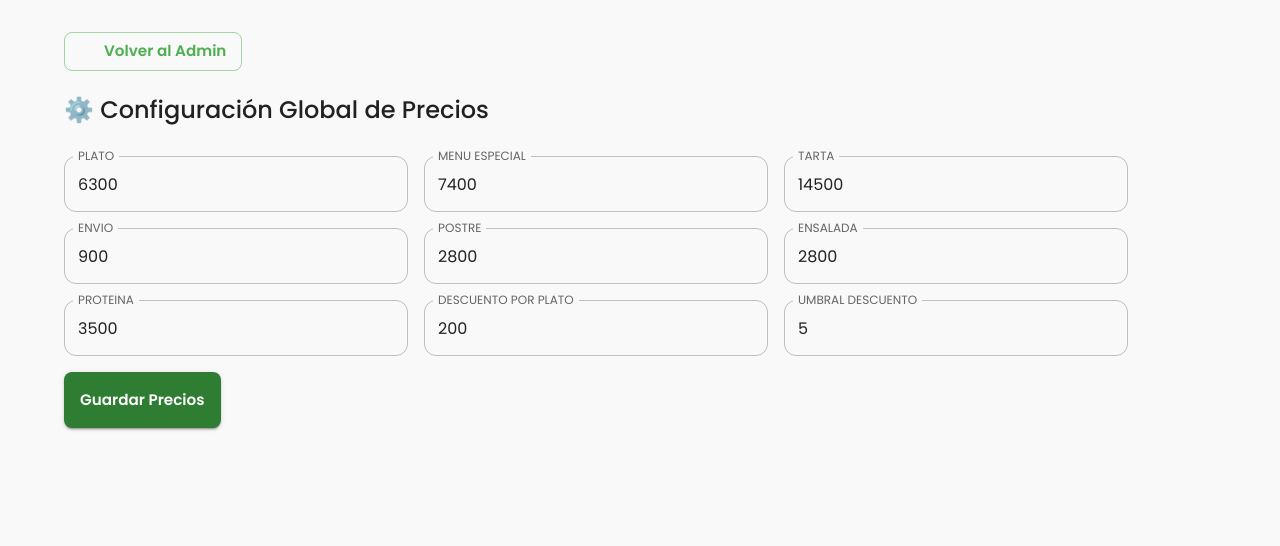
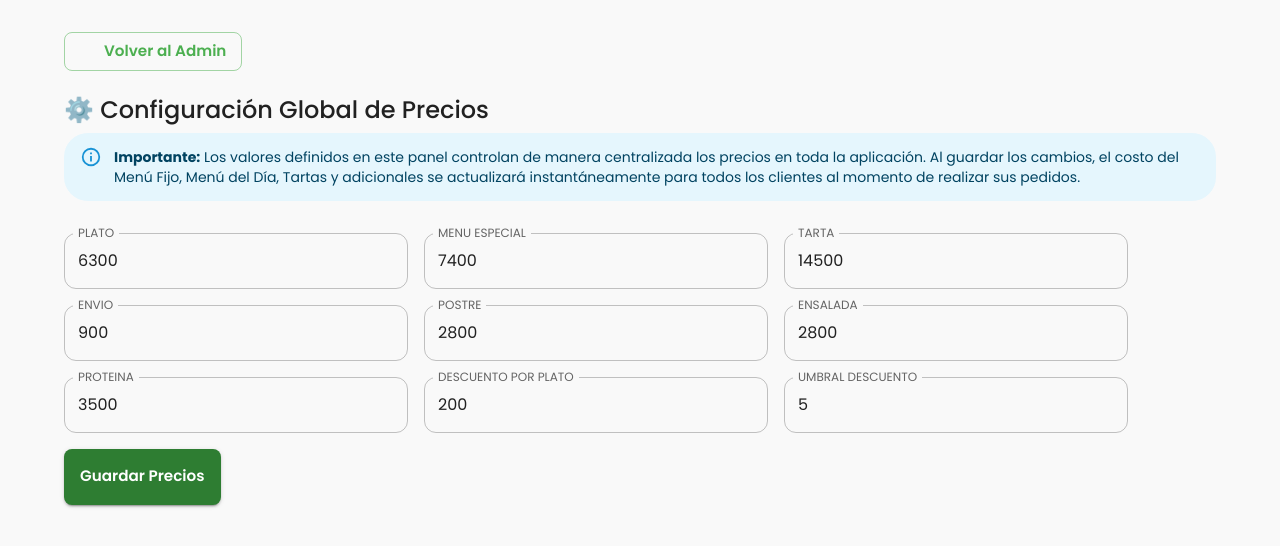
Before and after one commit to GonzaJCalderon/EatAndRun, a React (Vite) app: page /admin/editar-precios in a window 1280 px wide. Shown: the top 546 px of the page. Built offline with nearby package versions, Linux system fonts and the light colour scheme; no server answers; some icons are missing.

Commit message:
feat: add informative legend to global price configuration explaining its system-wide impact

```diff
--- a/src/pages/EditarPrecios.jsx
+++ b/src/pages/EditarPrecios.jsx
@@ -6,7 +6,8 @@ import {
   TextField,
   Button,
   Box,
-  Divider
+  Divider,
+  Alert
 } from "@mui/material";
 import ArrowBackIcon from "@mui/icons-material/ArrowBack";
 import api from '../api/api';
@@ -75,6 +76,10 @@ const EditarPrecios = () => {
         ⚙️ Configuración Global de Precios
       </Typography>
 
+      <Alert severity="info" sx={{ mb: 4, borderRadius: 2 }}>
+        <strong>Importante:</strong> Los valores definidos en este panel controlan de manera centralizada los precios en toda la aplicación. Al guardar los cambios, el costo del Menú Fijo, Menú del Día, Tartas y adicionales se actualizará instantáneamente para todos los clientes al momento de realizar sus pedidos.
+      </Alert>
+
       <Box sx={{ display: 'flex', flexWrap: 'wrap', gap: 2, mt: 4, mb: 4 }}>
         {[
           'plato',
```
